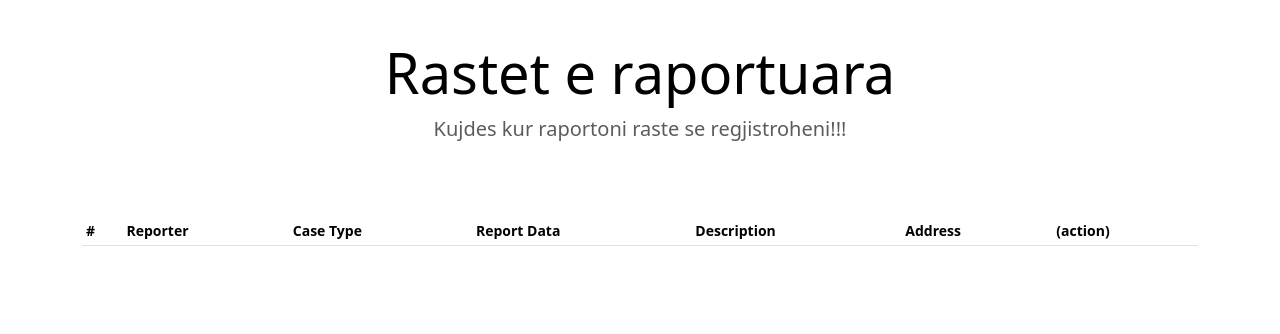
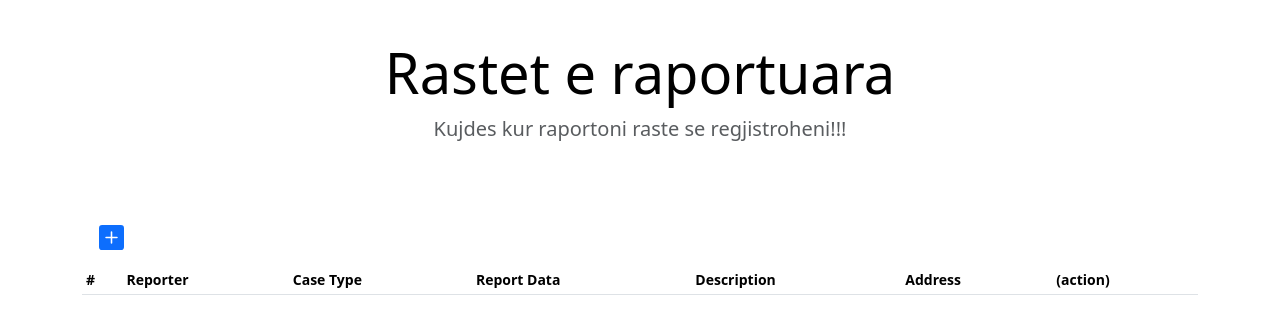
Before and after one commit to naimsulejmani/emergency-frontend, a plain HTML site: page pages/report-cases/list.html in a window 1280 px wide. Shown: the part 74-408 px from the top of the page. Drawn offline with nearby package versions, Linux system fonts and the light colour scheme; no server answers.

Commit message:
added anchor to link list with new

```diff
--- a/pages/report-cases/list.html
+++ b/pages/report-cases/list.html
@@ -113,6 +113,13 @@
 
 </div>
 <div class="container py-3">
+    <div>
+        <a href="./new.html" class="btn btn-lg btn-link">
+            <svg xmlns="http://www.w3.org/2000/svg" width="25" height="25" fill="currentColor" class="bi bi-plus-square-fill" viewBox="0 0 16 16">
+                <path d="M2 0a2 2 0 0 0-2 2v12a2 2 0 0 0 2 2h12a2 2 0 0 0 2-2V2a2 2 0 0 0-2-2H2zm6.5 4.5v3h3a.5.5 0 0 1 0 1h-3v3a.5.5 0 0 1-1 0v-3h-3a.5.5 0 0 1 0-1h3v-3a.5.5 0 0 1 1 0z"/>
+            </svg>
+        </a>
+    </div>
     <div class="table-responsive small">
         <table class="table table-striped table-sm">
             <thead>
```
Also changed, not shown: pages/report-cases/new.html (+1 -1 lines).
